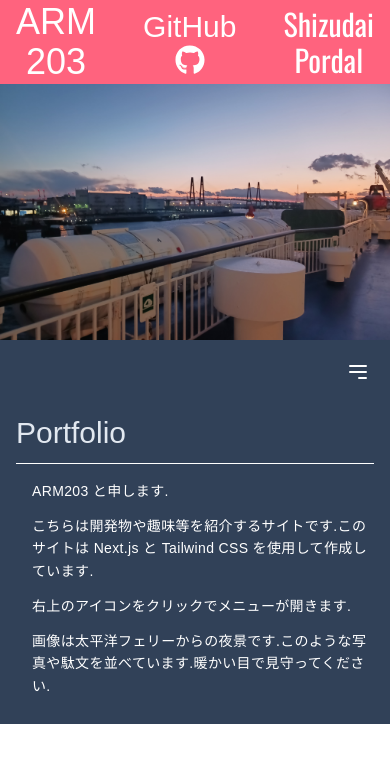
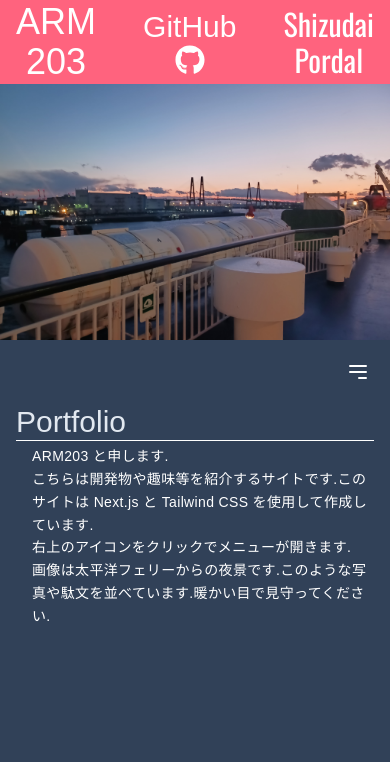
Before and after one commit to ayumu203/portfolio, a Next.js app: page / in a window 390 px wide. Shown: the top 762 px of the page. Built offline with nearby package versions, Linux system fonts and the light colour scheme; a web font is replaced by a local one.

Commit message:
ハンバーガーボタンとメニューの位置重複を修正 - メニューコンテンツの上部マージンを調整

```diff
--- a/src/app/Components/Food.tsx
+++ b/src/app/Components/Food.tsx
@@ -58,7 +58,7 @@ export default function Food() {
                 bg-orange-50
                 relative
                 p-4 sm:p-6 md:p-0
-                min-h-96 md:min-h-0
+                min-h-screen md:min-h-0
             ">
                 <div className='
                     absolute
--- a/src/app/Components/Introduction.tsx
+++ b/src/app/Components/Introduction.tsx
@@ -26,7 +26,7 @@ export default function Introduction() {
                 text-white
                 relative
                 bg-slate-900
-                min-h-96 md:min-h-0
+                min-h-screen md:min-h-0
                 p-4 sm:p-6 md:p-0
             ">
                 <div className='
--- a/src/app/Components/Main.tsx
+++ b/src/app/Components/Main.tsx
@@ -15,7 +15,7 @@ export default function Main() {
         ">
             {/* 画像部分 - モバイルでは上部に表示、デスクトップでは左側 */}
             <div className="
-                w-full md:w-3/5
+                w-full md:w-1/2
                 h-64 md:h-auto
                 relative
             ">
@@ -31,15 +31,17 @@ export default function Main() {
 
             {/* コンテンツ部分 - モバイルでは下部に表示、デスクトップでは右側 */}
             <div className="
-                w-full md:w-2/5
+                w-full md:w-1/2
                 bg-slate-700
-                p-4 sm:p-6 md:p-10
+                pt-2 sm:pt-3 md:pt-10
+                pb-4 sm:pb-6 md:pb-10
+                px-4 sm:px-6 md:px-10
                 flex flex-col
-                justify-center
+                justify-start md:justify-center
                 items-start
                 text-white
                 relative
-                min-h-96 md:min-h-0
+                min-h-screen md:min-h-0
             ">
                 <div className="
                     absolute
@@ -50,7 +52,7 @@ export default function Main() {
                 </div>
                 <div className="
                     w-full
-                    pt-12 sm:pt-10
+                    mt-12 sm:mt-14 md:mt-16 pt-2
                     text-slate-200
                 ">
                     {menuMode && <Welcome/>}
--- a/src/app/Components/Trip.tsx
+++ b/src/app/Components/Trip.tsx
@@ -58,7 +58,7 @@ export default function Trip() {
                 bg-black
                 relative
                 p-4 sm:p-6 md:p-0
-                min-h-96 md:min-h-0
+                min-h-screen md:min-h-0
                 "
                 style={{
                     backgroundColor: "#330016"
--- a/src/app/Module/MenuPanel.tsx
+++ b/src/app/Module/MenuPanel.tsx
@@ -10,12 +10,13 @@ export default function MenuPanel() {
     const router = useRouter();
 
     return (
-        <div className="w-full">
-            <div className="">
+        <div className="w-full mt-0 pt-0">
+            <div className="mt-0 pt-0">
                 <p className={`
                     ${edu.className}
                     text-3xl sm:text-4xl md:text-5xl lg:text-6xl
-                    mb-3 sm:mb-4 md:mb-5
+                    mb-0.5 sm:mb-1 md:mb-1
+                    mt-2
                 `}>
                     Contents
                 </p>
@@ -25,7 +26,7 @@ export default function MenuPanel() {
                     w-full
                     h-px
                     bg-white
-                    mb-4 sm:mb-6 md:mb-8
+                    mb-1 sm:mb-2 md:mb-2
                  "></div>
 
 
--- a/src/app/Module/Welcome.tsx
+++ b/src/app/Module/Welcome.tsx
@@ -17,12 +17,13 @@ export default function Welcome() {
     ];
 
     return (
-        <div className="w-full">
-            <div>
+        <div className="w-full mt-0 pt-0">
+            <div className="mt-0 pt-0">
                 <h3 className={`
                     ${edu.className}
                     text-3xl sm:text-4xl md:text-5xl lg:text-6xl
-                    mb-3 sm:mb-4 md:mb-5`
+                    mb-0.5 sm:mb-1 md:mb-1
+                    mt-2`
                 }>
                     Portfolio
                 </h3>
@@ -32,7 +33,7 @@ export default function Welcome() {
                     w-full
                     h-px
                     bg-white
-                    mb-4 sm:mb-6 md:mb-8
+                    mb-1 sm:mb-2 md:mb-2
                  "></div>
 
                 <div className="
--- a/src/app/globals.css
+++ b/src/app/globals.css
@@ -8,6 +8,12 @@ html {
 body {
   -webkit-font-smoothing: antialiased;
   -moz-osx-font-smoothing: grayscale;
+}
+
+/* デフォルトのマージンをリセット */
+h1, h2, h3, h4, h5, h6, p {
+  margin: 0;
+  padding: 0;
 }
 
 /* タッチデバイスでの最適化 */
```
